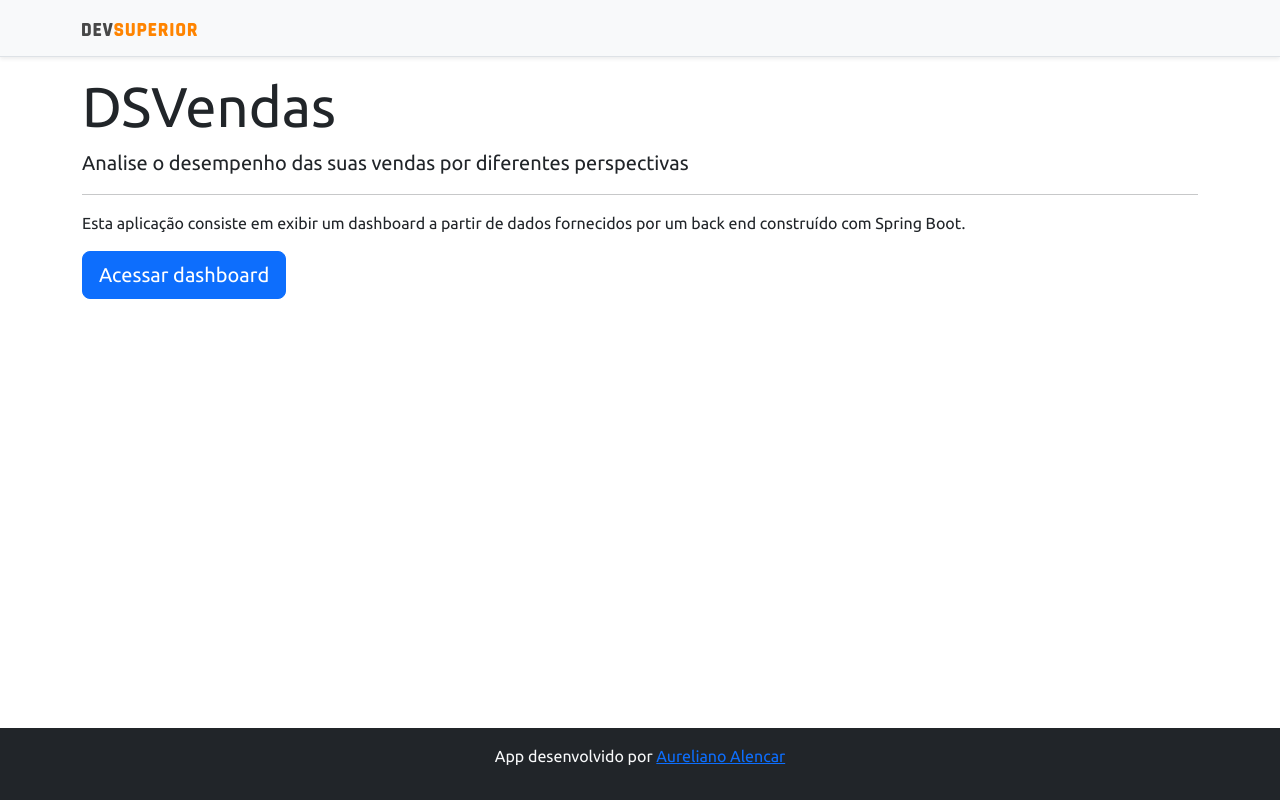
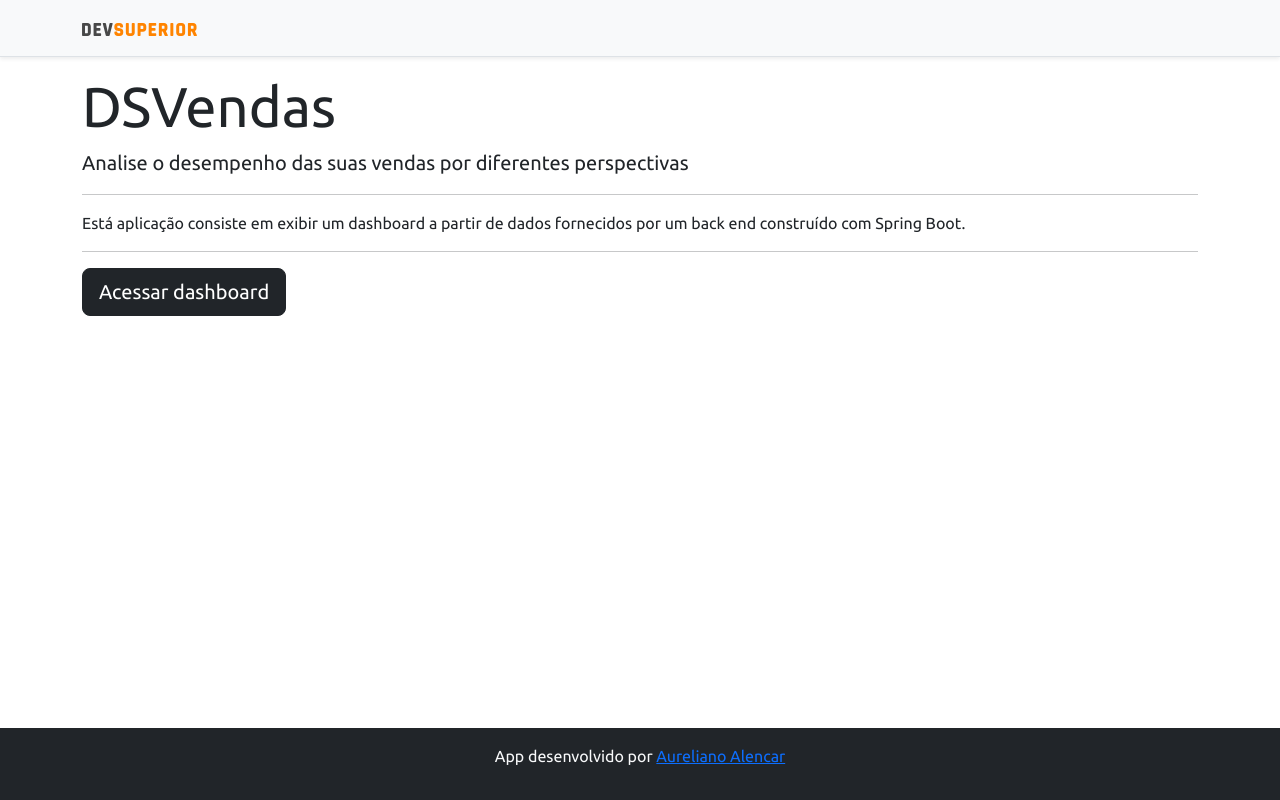
Before and after one commit to AurelianoAlencar/projeto-sds, a React (Create React App) app in the folder frontend/: page / in a window 1280 px wide. Built offline with nearby package versions, Linux system fonts and the light colour scheme.

Commit message:
atualização-react-router-dom@6

```diff
--- a/frontend/package.json
+++ b/frontend/package.json
@@ -18,7 +18,7 @@
     "react": "^18.2.0",
     "react-apexcharts": "^1.4.0",
     "react-dom": "^18.2.0",
-    "react-router-dom": "5.2.0",
+    "react-router-dom": "6",
     "react-scripts": "5.0.1",
     "typescript": "^4.7.4",
     "web-vitals": "^2.1.4"
--- a/frontend/src/Routes.tsx
+++ b/frontend/src/Routes.tsx
@@ -1,26 +1,29 @@
 import Dashboard from 'pages/Dashboard';
 import Home from 'pages/Home';
-import { BrowserRouter, Route, Switch } from 'react-router-dom'
+import { BrowserRouter, Route, Routes } from 'react-router-dom'
 
-const Routes = () => {
+const Rotas = () => {
 
     return (
 
+
         <BrowserRouter>
-            <Switch>
-                <Route path="/" exact>
-                    <Home />
-                </Route>
+            <Routes>
 
-                <Route path="/dashboard" exact>
-                    <Dashboard />
+                <Route path="/" element={<Home />} >
 
                 </Route>
 
+                <Route path="/dashboard" element={<Dashboard />}>
 
-            </Switch>
+
+                </Route>
+
+            </Routes>
 
         </BrowserRouter>
+
+
 
 
     )
@@ -28,4 +31,4 @@ const Routes = () => {
 
 
 
-export default Routes;
+export default Rotas;
--- a/frontend/src/components/BarChart/index.tsx
+++ b/frontend/src/components/BarChart/index.tsx
@@ -119,6 +119,10 @@ return (
 
 );
 
+
+
+
+
 }
 
 export default BarChart;
--- a/frontend/src/components/NavBar/index.tsx
+++ b/frontend/src/components/NavBar/index.tsx
@@ -5,12 +5,16 @@ const NavBar = () => {
         <div className="d-flex flex-columm flex-md-row align-items-center p-3 px-md-4 mb-3 bg-light border-bottom shadow-sm">
             <div className="container">
                 <nav className="my-2 my-md-0 mr-md-3">
+<div>
+
+
 
                     <Link to="/">
 
                         <img src={ImgDsDark} alt="DevSuperior" width="115" />
                     </Link>
 
+</div>
                 </nav>
             </div>
         </div>
--- a/frontend/src/pages/Home/index.jsx
+++ b/frontend/src/pages/Home/index.jsx
@@ -9,14 +9,15 @@ const Home = () => {
     return (
         <>
             <NavBar />
+
             <div className="container">
                 <div className="jumbotron">
                     <h1 className="display-4">DSVendas</h1>
                     <p className="lead">Analise o desempenho das suas vendas por diferentes perspectivas</p>
                     <hr />
-                    <p>Esta aplicação consiste em exibir um dashboard a partir de dados fornecidos por um back end construído com Spring Boot.</p>
-
-                    <Link className='btn btn-primary btn-lg' to="/dashboard" >
+                    <p>Está aplicação consiste em exibir um dashboard a partir de dados fornecidos por um back end construído com Spring Boot.</p>
+                    <hr />
+                    <Link className='btn btn btn-dark btn-lg' to="/dashboard" >
 
                         Acessar dashboard
 
@@ -29,9 +30,6 @@ const Home = () => {
             </div>
 
 
-
-
-
             <Footer />
         </>
     )
```
Also changed, not shown: 1 other file (tests, documents, lock files or other folders).
